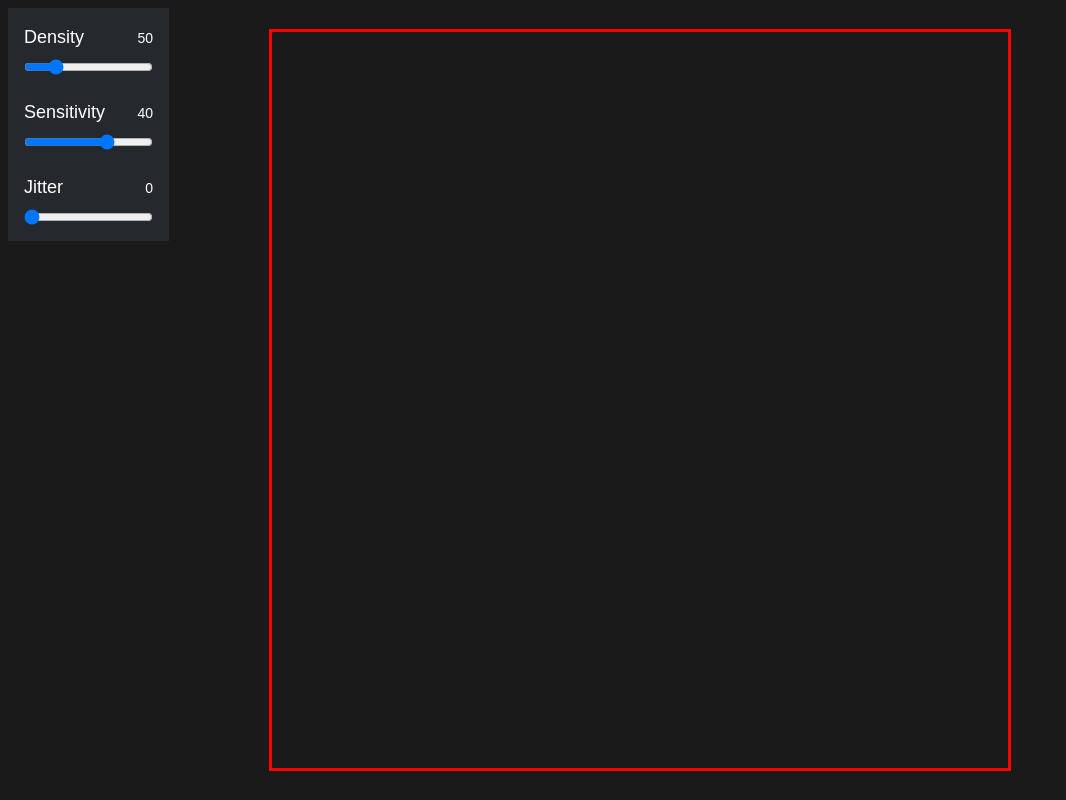
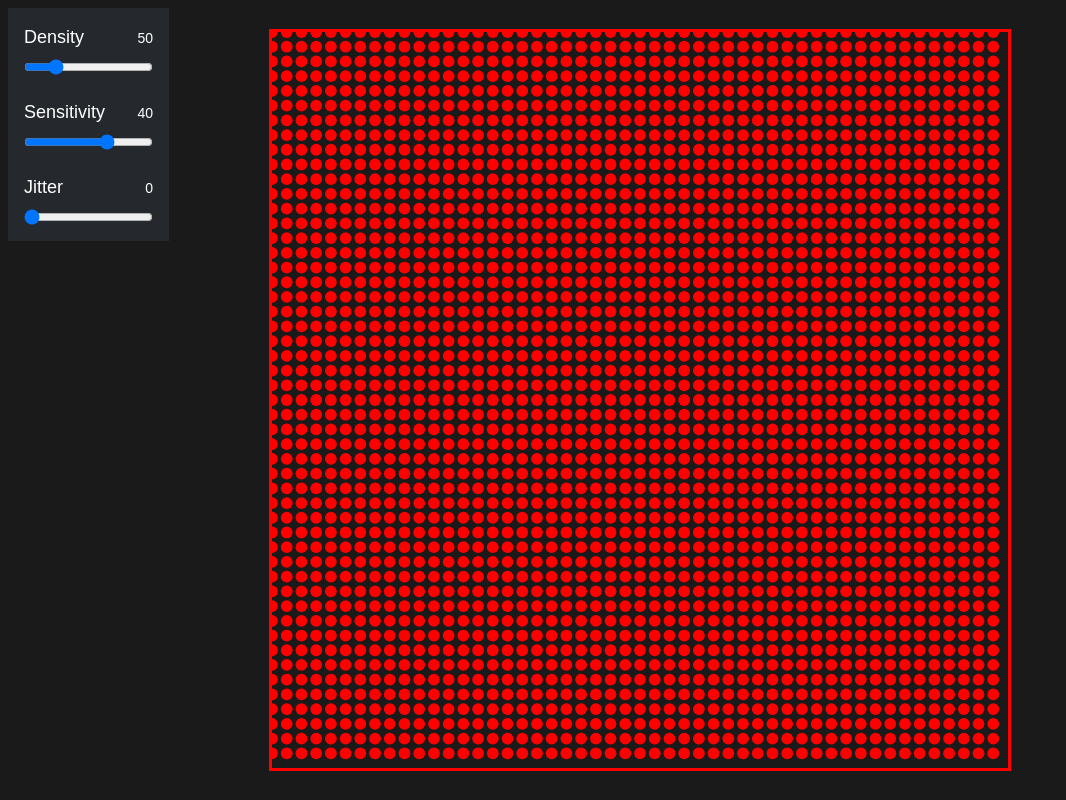
Before and after one commit to joshwcomeau/wa-svg-vs-canvas, a React (Vite) app: page /vanilla-svg in a window 1280 px wide. Shown: the whole page, without its empty margins (0-1066 px from the left). Built offline with nearby package versions, Linux system fonts and the light colour scheme.

Commit message:
Fix vanilla SVG

```diff
--- a/src/routes/ReactSvg/ReactSvg.tsx
+++ b/src/routes/ReactSvg/ReactSvg.tsx
@@ -55,6 +55,7 @@ function ReactSvg() {
             const yJitter = random(-scaledJitter, scaledJitter);
             return (
               <circle
+                key={`${rowIndex}-${colIndex}`}
                 cx={
                   normalize(rowIndex, 0, density, 0, 200) +
                   normalize(
--- a/src/routes/VanillaSvg/VanillaSvg.tsx
+++ b/src/routes/VanillaSvg/VanillaSvg.tsx
@@ -1,52 +1,59 @@
 import React from 'react';
 
 import { range, normalize, random } from '../../utils';
+import useWindowDimensions from '../../hooks/use-window-dimensions';
+
 import ControlPanel from '../../components/ControlPanel';
 import { StateContext } from '../../components/StateProvider';
 
 function ReactSvg() {
   const ref = React.useRef(null);
   const elems = React.useRef<Record<string, SVGElement>>({});
-  const { numRows, numCols, mouseAdjust } =
+  const { density, sensitivity, jitter } =
     React.useContext(StateContext);
+
+  const windowDimensions = useWindowDimensions({ throttleBy: 25 });
+
+  const relevantDimension = Math.min(
+    windowDimensions.width,
+    windowDimensions.height
+  );
+
+  const innerSize = relevantDimension - 64;
+
+  const scaledJitter = jitter * (200 / innerSize);
 
   React.useEffect(() => {
     function handleMove(event: any) {
-      for (let rowIndex = 0; rowIndex <= numRows; rowIndex++) {
-        for (let colIndex = 0; colIndex <= numCols; colIndex++) {
+      for (let rowIndex = 0; rowIndex <= density; rowIndex++) {
+        for (let colIndex = 0; colIndex <= density; colIndex++) {
           const id = `${rowIndex}-${colIndex}`;
           const elem = elems.current[id];
           if (!elem) {
             continue;
           }
 
-          const xJitter = random(
-            -mouseAdjust * 0.025,
-            mouseAdjust * 0.025
-          );
-          const yJitter = random(
-            -mouseAdjust * 0.025,
-            mouseAdjust * 0.025
-          );
+          const xJitter = random(-scaledJitter, scaledJitter);
+          const yJitter = random(-scaledJitter, scaledJitter);
 
           const cx =
-            normalize(rowIndex, 0, numRows, 0, 200) +
+            normalize(rowIndex, 0, density, 0, 200) +
             normalize(
               event.clientX,
               0,
               window.innerWidth,
-              -mouseAdjust,
-              mouseAdjust
+              -sensitivity,
+              sensitivity
             ) +
             xJitter;
           const cy =
-            normalize(colIndex, 0, numCols, 0, 200) +
+            normalize(colIndex, 0, density, 0, 200) +
             normalize(
               event.clientY,
               0,
               window.innerHeight,
-              -mouseAdjust,
-              mouseAdjust
+              -sensitivity,
+              sensitivity
             ) +
             yJitter;
 
@@ -60,31 +67,32 @@ function ReactSvg() {
     return () => {
       window.removeEventListener('pointermove', handleMove);
     };
-  }, [numRows, numCols, mouseAdjust]);
+  }, [density, sensitivity, scaledJitter]);
 
   return (
     <>
       <svg
         style={{
           display: 'block',
-          width: 'calc(100vh - 64px)',
-          height: 'calc(100vh - 64px)',
+          width: innerSize,
+          height: innerSize,
         }}
         ref={ref}
         viewBox="0 0 200 200"
       >
-        {range(numRows).map((rowIndex) =>
-          range(numCols).map((colIndex) => {
+        {range(density).map((rowIndex) =>
+          range(density).map((colIndex) => {
             const id = `${rowIndex}-${colIndex}`;
             return (
               <circle
-                cx={normalize(rowIndex, 0, numRows, 0, 200)}
-                cy={normalize(colIndex, 0, numCols, 0, 200)}
+                key={id}
+                cx={normalize(rowIndex, 0, density, 0, 200)}
+                cy={normalize(colIndex, 0, density, 0, 200)}
                 ref={(elem) => {
                   // @ts-expect-error fsck this oppressive ESLint config
                   elems.current[id] = elem;
                 }}
-                r={(200 / numRows) * 0.4}
+                r={(200 / density) * 0.4}
                 fill="red"
               />
             );
```
